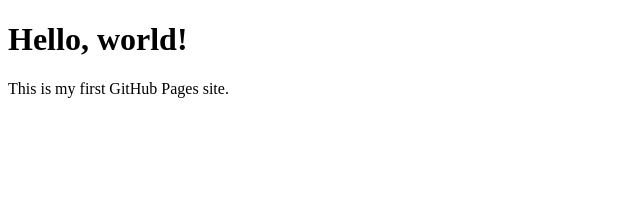
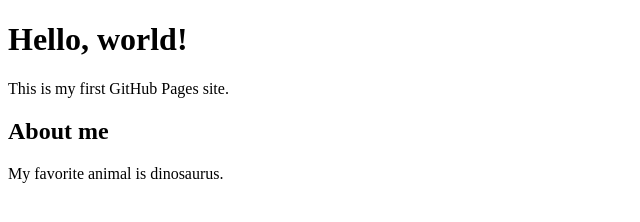
Before and after one commit to la1skiainen/portfolio-site, a plain HTML site: page index.html in a window 1280 px wide. Shown: the whole page, without its empty margins (0-640 px from the left). Drawn offline with Linux system fonts and the light colour scheme.

```diff
--- a/index.html
+++ b/index.html
@@ -6,5 +6,7 @@
   <body>
     <h1>Hello, world!</h1>
     <p>This is my first GitHub Pages site.</p>
+    <h2>About me</h2>
+    <p>My favorite animal is dinosaurus.</p>
   </body>
 </html>
```
